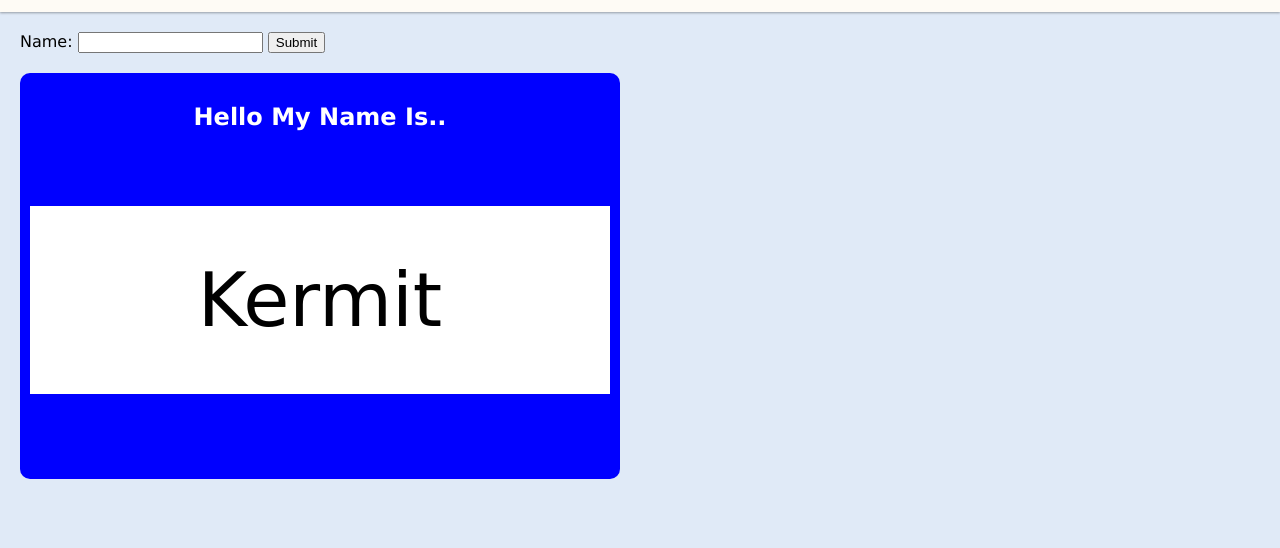
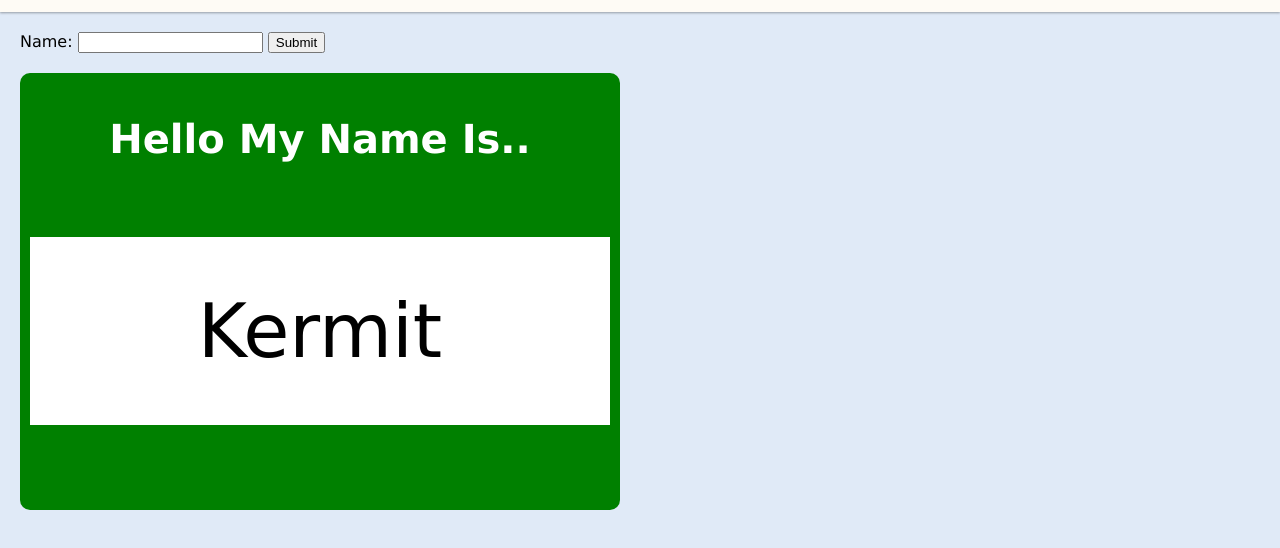
Before and after one commit to kashitamang/name-tag-practice, a plain HTML site: page index.html in a window 1280 px wide. Shown: the part 68-616 px from the top of the page. Drawn offline with Linux system fonts and the light colour scheme.

Commit message:
validated console.log of nameInput and nameDisplay

```diff
--- a/app.js
+++ b/app.js
@@ -1,6 +1,14 @@
 /* Imports */
 
 /* Get DOM Elements */
+
+const nameInput = document.getElementById('name-input');
+const nameDisplay = document.getElementById('name');
+
+console.log('nameDisplay', nameDisplay);
+console.log('nameInput', nameInput);
+
+nameDisplay.textContent = 'Kermit';
 
 /* State */
 
--- a/styles/global.css
+++ b/styles/global.css
@@ -35,7 +35,7 @@ main {
 }
 
 #name-tag-section {
-    background-color: blue;
+    background-color: green;
     color: white;
     padding: 10px;
     margin-top: 20px;
@@ -56,6 +56,7 @@ main {
     display: flex;
     flex-direction: column;
     align-items: center;
+    font-size: 40px;
 }
 
 .name-display {
```
